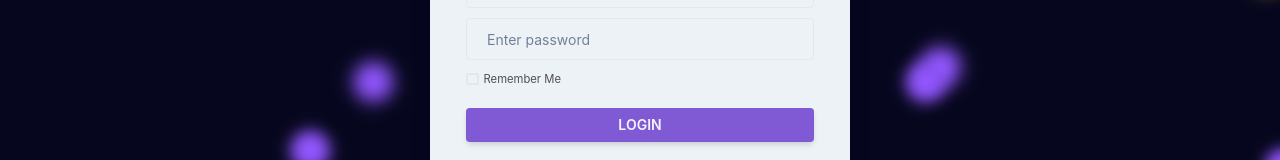
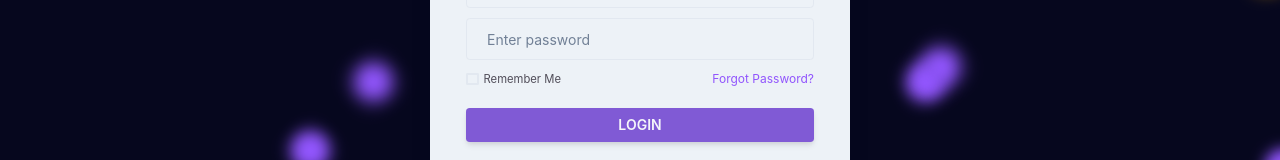
Before and after one commit to HikenJos/BotDiscord, a React (Vite) app: page /login in a window 1280 px wide. Shown: the part 360-520 px from the top of the page. Built offline with nearby package versions, Linux system fonts and the light colour scheme.

Commit message:
change(link forgot)

```diff
--- a/src/@types/types.d.ts
+++ b/src/@types/types.d.ts
@@ -10,7 +10,7 @@ interface Data {
 interface Remenber {
   textCheck: string
   linkCheck: string
-  linkForgot: string
+  forgot: string
 }
 
 export { TypeComponent, Data, Remenber }
--- a/src/components/login/remenberLogin.tsx
+++ b/src/components/login/remenberLogin.tsx
@@ -1,7 +1,7 @@
 import { Flex, Checkbox, Spacer, Link } from '@chakra-ui/react'
 import { Remenber } from '@/@types/types'
 
-function RemenberLogin ({ textCheck, linkCheck, linkForgot }: Remenber): JSX.Element {
+function RemenberLogin ({ textCheck, linkCheck, forgot }: Remenber): JSX.Element {
   return (
     <>
       <Flex mb='2rem'>
@@ -20,7 +20,7 @@ function RemenberLogin ({ textCheck, linkCheck, linkForgot }: Remenber): JSX.Ele
           fontSize='1.2rem'
           _hover={{ textDecoration: 'none' }}
           href='/password-recovery'
-          display={linkForgot}>Forgot Password?</Link>
+          display={forgot}>Forgot Password?</Link>
       </Flex>
     </>
   )
--- a/src/pages/login/Login.tsx
+++ b/src/pages/login/Login.tsx
@@ -26,7 +26,7 @@ function Login (): JSX.Element {
 
             <InputLogin />
 
-            <RemenberLogin textCheck='Remember Me' linkCheck='' linkForgot='none' />
+            <RemenberLogin textCheck='Remember Me' linkCheck='' forgot='' />
 
             <Button variant='btnForm'>LOGIN</Button>
 
--- a/src/pages/register/register.tsx
+++ b/src/pages/register/register.tsx
@@ -49,7 +49,7 @@ function Register (): JSX.Element {
               name='loginPass'
             />
 
-            <RemenberLogin textCheck='I agree to' linkCheck='privacy policy & terms' linkForgot='none' />
+            <RemenberLogin textCheck='I agree to' linkCheck='privacy policy & terms' forgot='none' />
 
             <Button variant='btnForm'>SIGN UP</Button>
 
```
